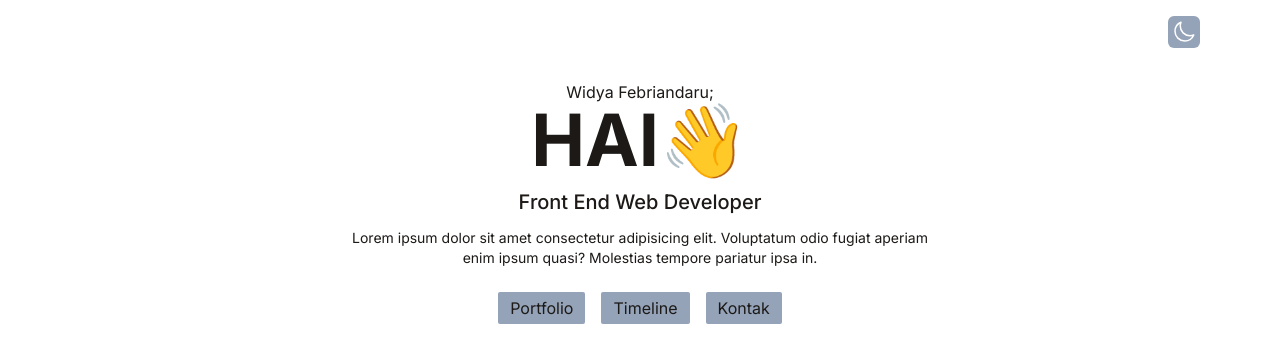
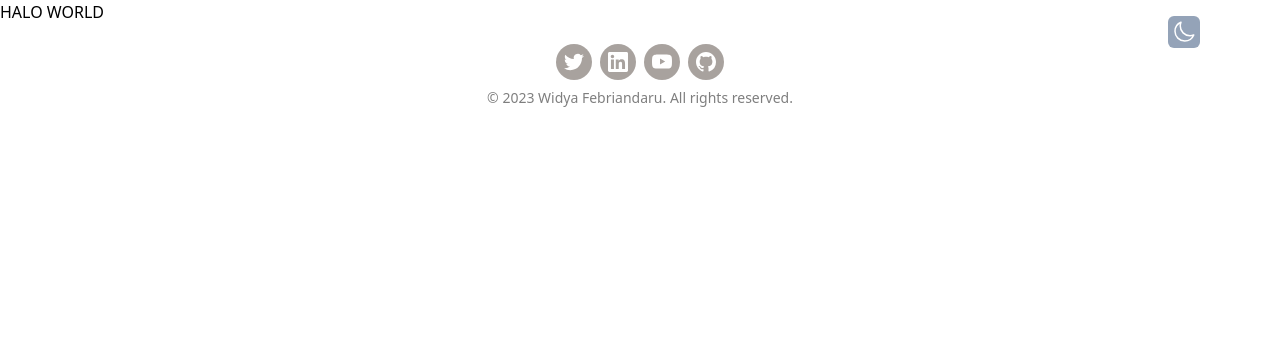
Before and after one commit to widyafebriandaru/React-Portofolio, a React (Vite) app: page /test in a window 1280 px wide. Shown: the top 362 px of the page. Built offline with nearby package versions, Linux system fonts and the light colour scheme.

Commit message:
create R2D

```diff
--- a/package.json
+++ b/package.json
@@ -11,7 +11,8 @@
   },
   "dependencies": {
     "react": "^18.2.0",
-    "react-dom": "^18.2.0"
+    "react-dom": "^18.2.0",
+    "react-router-dom": "^6.11.1"
   },
   "devDependencies": {
     "@types/react": "^18.0.28",
--- a/src/App.jsx
+++ b/src/App.jsx
@@ -1,30 +1,32 @@
-import React, { useEffect, useState } from 'react';
-import Contact from './components/Contact';
-import Footer from './components/Footer';
-import Intro from './components/Intro';
-import Portfolio from './components/Portfolio';
-import Timeline from './components/Timeline';
+import React, { useEffect, useState } from "react";
+import Contact from "./components/Contact";
+import Footer from "./components/Footer";
+import Portfolio from "./components/Portfolio";
+import Timeline from "./components/Timeline";
+import { BrowserRouter as Router, Routes, Route } from "react-router-dom";
+import Test from "./components/test";
+import Intro from "./components/intro";
 
 function App() {
   const [theme, setTheme] = useState(null);
 
   useEffect(() => {
-		if (window.matchMedia('(prefers-color-scheme: dark)').matches) {
-			setTheme('dark');
+    if (window.matchMedia("(prefers-color-scheme: dark)").matches) {
+      setTheme("dark");
     } else {
-			setTheme('light');
+      setTheme("light");
     }
   }, []);
 
   const handleThemeSwitch = () => {
-		setTheme(theme === 'dark' ? 'light' : 'dark');
+    setTheme(theme === "dark" ? "light" : "dark");
   };
 
   useEffect(() => {
-		if (theme === 'dark') {
-			document.documentElement.classList.add('dark');
+    if (theme === "dark") {
+      document.documentElement.classList.add("dark");
     } else {
-			document.documentElement.classList.remove('dark');
+      document.documentElement.classList.remove("dark");
     }
   }, [theme]);
 
@@ -69,20 +71,20 @@ function App() {
         onClick={handleThemeSwitch}
         className="header-button bg-slate-400 dark:bg-orange-300 "
       >
-			{theme === 'dark' ? sun : moon}
+        {theme === "dark" ? sun : moon}
       </button>
 
-		<div className="bg-white dark:bg-stone-900 text-stone-900 dark:text-stone-300 min-h-screen font-inter">
-			<div className="max-w-5xl w-11/12 mx-auto">
-				<Intro />
-				{/* <Portfolio />
-				<Timeline />
-				<Contact />
-				<Footer /> */}
-			</div>
-		</div>
+      <Router>
+        <Routes>
+          <Route path="/" element={<Intro />}></Route>
+          <Route path="/portfolio" element={<Portfolio />}></Route>
+          <Route path="/test" element={<Test />}></Route>
+          <Route path="/timeline" element={<Timeline />}></Route>
+        </Routes>
+      </Router>
+      <Footer />
     </>
-  )
+  );
 }
 
-export default App
+export default App;
--- a/src/components/Intro.jsx
+++ b/src/components/Intro.jsx
@@ -1,28 +1,42 @@
+function Intro(){
+    return(
 
-function Intro() {
-  return <div className="flex items-center justify-center flex-col text-center pt-20 pb-6">Widya Febriandaru;
-  <h1 className="text-4xl md:text-7xl mb-1 md:mb-3 font-bold">HAI👋 </h1>
-  <p className="text-base md:text-xl mb-3 font-medium">Front End Web Developer</p>
-  <p className="text-sm max-w-xl mb-6">
-    Lorem ipsum dolor sit amet consectetur adipisicing elit. Voluptatum odio fugiat aperiam enim ipsum quasi? Molestias tempore pariatur ipsa in.
-  </p>
-  <div className="flex flex-row">
-  <button
-			type="button"
-			className="intro-button">
-		Portfolio</button>
+   <>
 
-		<button
-			type="button"
-			className="intro-button">
-		Timeline</button>
 
-		<button
-			type="button"
-			className="intro-button">
-    Kontak</button>
-    </div>
-  </div>
+      <div className="bg-white dark:bg-stone-900 text-stone-900 dark:text-stone-300 min-h-screen font-inter">
+        <div className="max-w-5xl w-11/12 mx-auto">
+          <div className="flex items-center justify-center flex-col text-center pt-20 pb-6">
+            Welcome to my website
+            <h1 className="text-4xl md:text-7xl mb-1 md:mb-3 font-bold">
+              HAI👋{" "}
+            </h1>
+            <p className="text-base md:text-xl mb-3 font-medium">
+              Perkenalkan namaku Widya Febriandaru biasa dipanggil Daru, saat
+              ini aku sedang memperdalam ilmu dalam bidang web developer
+            </p>
+            <p className="text-sm max-w-xl mb-6">
+              Silahkan tekan tombol dibawah ini untuk mengetahui diriku lebih
+              lanjut
+            </p>
+            <div className="flex flex-row">
+              <button type="button" className="intro-button">
+                Portfolio
+              </button>
+
+              <button type="button" className="intro-button">
+                Timeline
+              </button>
+
+              <button type="button" className="intro-button">
+                Kontak
+              </button>
+            </div>
+          </div>
+        </div>
+      </div>
+      </>
+       )
 }
 
 export default Intro;
--- /dev/null
+++ b/src/components/Test.jsx
@@ -0,0 +1,11 @@
+
+
+function Test(){
+    return(
+        <div>
+            <h1>HALO WORLD</h1>
+        </div>
+    )
+}
+
+export default Test;
```
Also changed, not shown: 1 other file (tests, documents, lock files or other folders). Lines whose indentation alone changed are shown as unchanged.
